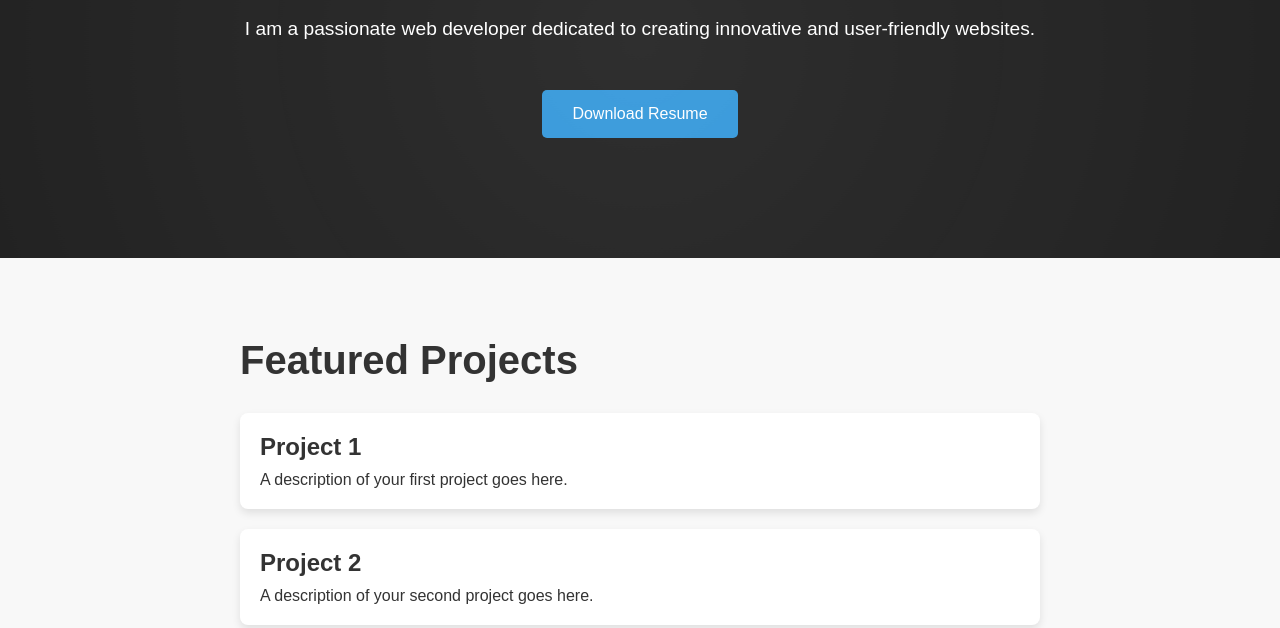
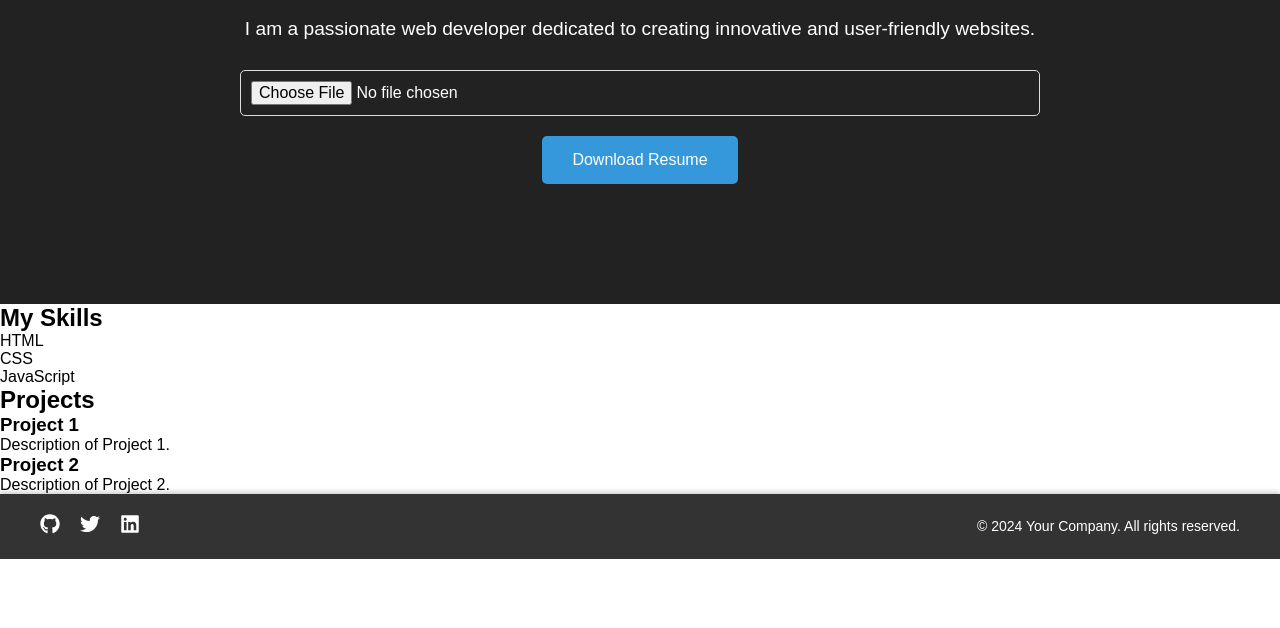
Before and after one commit to chirag-soni23/My-portfolio, a React (Vite) app: page / in a window 1280 px wide. Shown: the part 324-952 px from the top of the page. After the commit the page ends 883 px from the top, so only its background shows below. Built offline with nearby package versions, Linux system fonts and the light colour scheme.

Commit message:
Portfolio

```diff
--- a/package.json
+++ b/package.json
@@ -13,7 +13,8 @@
     "react": "^18.2.0",
     "react-dom": "^18.2.0",
     "react-icons": "^5.0.1",
-    "react-router-dom": "^6.21.3"
+    "react-router-dom": "^6.21.3",
+    "sweetalert": "^2.1.2"
   },
   "devDependencies": {
     "@types/react": "^18.2.43",
--- a/src/Stylesheet/Home.css
+++ b/src/Stylesheet/Home.css
@@ -1,4 +1,4 @@
-.home-section {
+ .home-section {
     position: relative;
     background-color: #222;
     color: #fff;
--- a/src/pages/Home.jsx
+++ b/src/pages/Home.jsx
@@ -1,9 +1,31 @@
-// Home.jsx
-import React from 'react';
-import { Link } from 'react-router-dom';
-import '../Stylesheet/Home.css'; // Import your Home page specific styles
+import React, { useState } from 'react';
+import swal from 'sweetalert';
+import '../Stylesheet/Home.css';
 
 const Home = () => {
+  const [resumeFile, setResumeFile] = useState(null);
+
+  // Function to handle file input change
+  const handleFileChange = (e) => {
+    const file = e.target.files[0];
+    setResumeFile(file);
+  };
+
+  // Function to handle the resume download
+  const handleDownloadResume = () => {
+    if (resumeFile) {
+      const fileUrl = URL.createObjectURL(resumeFile);
+      const link = document.createElement('a');
+      link.href = fileUrl;
+      link.download = 'resume.pdf';
+      document.body.appendChild(link);
+      link.click();
+      document.body.removeChild(link);
+    } else {
+      swal('Oops!', 'Please select a file before downloading.', 'error');
+    }
+  };
+
   return (
     <div>
       <section className="home-section">
@@ -14,32 +36,39 @@ const Home = () => {
               I am a passionate web developer dedicated to creating innovative
               and user-friendly websites.
             </p>
-            <Link to="/resume" className="download-btn">
+            {/* Use input type="file" for resume upload */}
+            <input type="file" onChange={handleFileChange} className="file-input" />
+            {/* Add an onClick event to trigger the download */}
+            <button onClick={handleDownloadResume} className="download-btn">
               Download Resume
-            </Link>
+            </button>
           </div>
+
         </div>
-        <div className="light-effect"></div>
       </section>
 
-      <section className="projects-section">
-        <div className="projects-container">
-          <h2 className="projects-title">Featured Projects</h2>
-          <div className="project-card">
-            <h3 className="project-name">Project 1</h3>
-            <p className="project-description">
-              A description of your first project goes here.
-            </p>
+     <div className="additional-content">
+            <h2>My Skills</h2>
+            <ul>
+              <li>HTML</li>
+              <li>CSS</li>
+              <li>JavaScript</li>
+              {/* Add more skills as needed */}
+            </ul>
           </div>
-          <div className="project-card">
-            <h3 className="project-name">Project 2</h3>
-            <p className="project-description">
-              A description of your second project goes here.
-            </p>
+
+          <div className="additional-content">
+            <h2>Projects</h2>
+            <div className="project">
+              <h3>Project 1</h3>
+              <p>Description of Project 1.</p>
+            </div>
+            <div className="project">
+              <h3>Project 2</h3>
+              <p>Description of Project 2.</p>
+            </div>
+            {/* Add more projects as needed */}
           </div>
-          {/* Add more project cards as needed */}
-        </div>
-      </section>
     </div>
   );
 };
```
Also changed, not shown: 1 other file (tests, documents, lock files or other folders).
